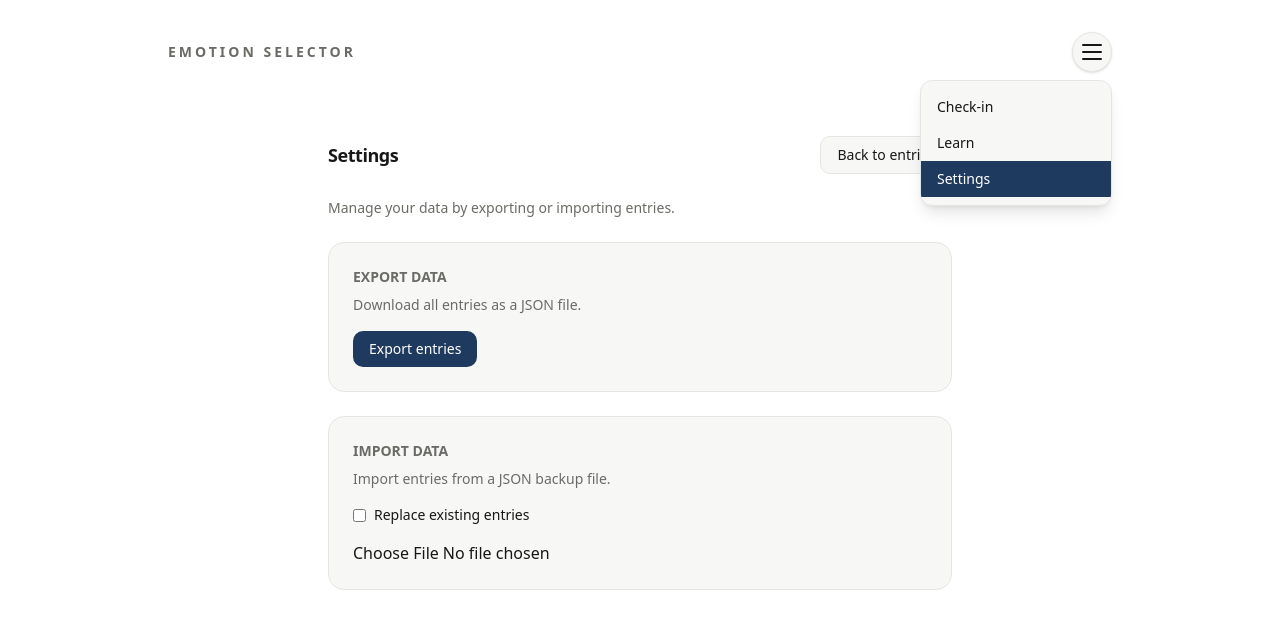
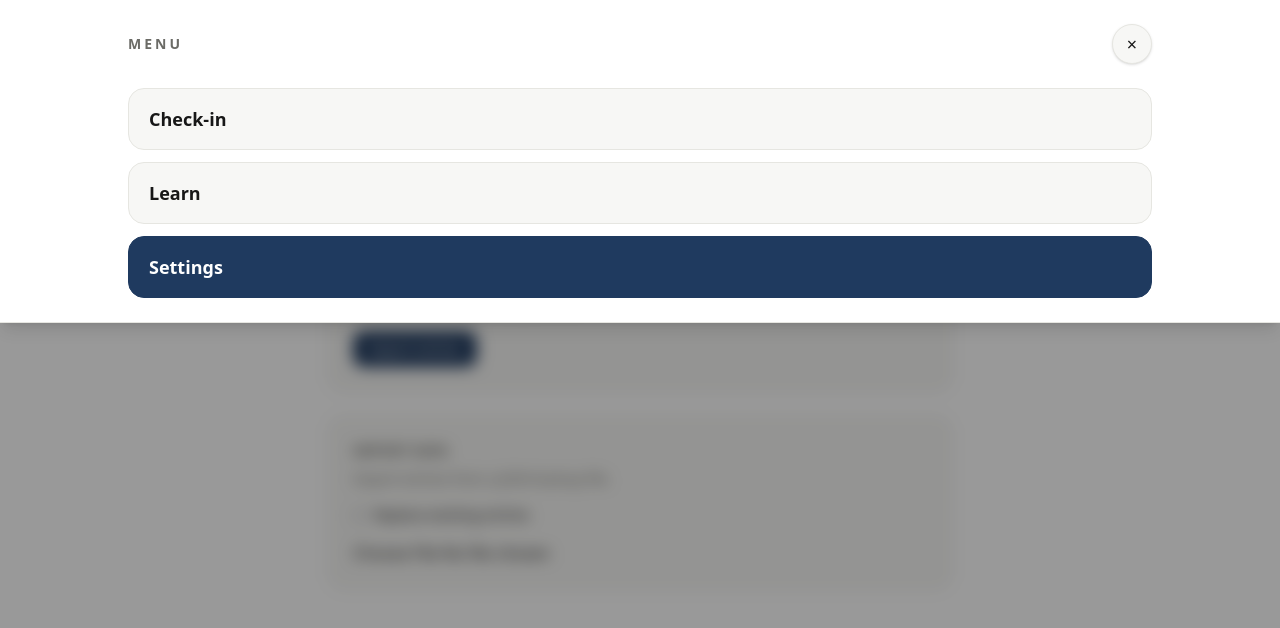
Before and after one commit to and27/emotion-trace, a Next.js app: page /settings in a window 1280 px wide. Both pictures are taken after a click on the button "Menu". Shown: the top 628 px of the page. Built offline with nearby package versions, Linux system fonts and the light colour scheme.

Commit message:
feat: replace header menu with Radix dialog overlay

```diff
--- a/package.json
+++ b/package.json
@@ -10,6 +10,7 @@
     "test": "vitest"
   },
   "dependencies": {
+    "@radix-ui/react-dialog": "^1.1.15",
     "@radix-ui/react-slot": "^1.2.4",
     "dexie": "^4.2.1",
     "next": "16.1.1",
--- a/src/ui/components/HeaderMenu.tsx
+++ b/src/ui/components/HeaderMenu.tsx
@@ -1,6 +1,6 @@
 "use client";
 
-import { useState } from "react";
+import * as Dialog from "@radix-ui/react-dialog";
 import Link from "next/link";
 import { usePathname } from "next/navigation";
 
@@ -12,16 +12,14 @@ const items = [
 
 export function HeaderMenu() {
   const pathname = usePathname();
-  const [open, setOpen] = useState(false);
 
   return (
-    <div className="relative">
+    <Dialog.Root>
+      <Dialog.Trigger asChild>
         <button
           type="button"
           className="flex h-10 w-10 items-center justify-center rounded-full border border-surface-border bg-surface text-foreground shadow-sm"
           aria-label="Open menu"
-        aria-expanded={open}
-        onClick={() => setOpen((prev) => !prev)}
         >
           <span className="sr-only">Menu</span>
           <span className="flex h-4 w-5 flex-col justify-between">
@@ -30,31 +28,48 @@ export function HeaderMenu() {
             <span className="h-0.5 w-full rounded bg-current" />
           </span>
         </button>
+      </Dialog.Trigger>
 
-      {open && (
-        <div className="absolute right-0 z-20 mt-2 w-48 overflow-hidden rounded-xl border border-surface-border bg-surface shadow-lg">
-          <div className="flex flex-col py-2 text-sm">
+      <Dialog.Portal>
+        <Dialog.Overlay className="fixed inset-0 z-50 bg-black/40 backdrop-blur-sm" />
+        <Dialog.Content className="fixed inset-x-0 top-0 z-50 w-full border-b border-surface-border bg-background px-6 py-6 shadow-lg">
+          <div className="mx-auto flex w-full max-w-5xl items-center justify-between">
+            <Dialog.Title className="text-sm font-semibold uppercase tracking-[3px] text-text-muted">
+              Menu
+            </Dialog.Title>
+            <Dialog.Close asChild>
+              <button
+                type="button"
+                className="flex h-10 w-10 items-center justify-center rounded-full border border-surface-border bg-surface text-foreground shadow-sm"
+                aria-label="Close menu"
+              >
+                <span className="text-lg">×</span>
+              </button>
+            </Dialog.Close>
+          </div>
+
+          <nav className="mx-auto mt-6 grid w-full max-w-5xl gap-3 text-base font-semibold">
             {items.map((item) => {
               const isActive = pathname === item.href;
 
               return (
+                <Dialog.Close key={item.href} asChild>
                   <Link
-                  key={item.href}
                     href={item.href}
-                  className={`px-4 py-2 transition ${
+                    className={`rounded-2xl border px-5 py-4 text-lg transition ${
                       isActive
-                      ? "bg-accent text-accent-contrast"
-                      : "text-foreground hover:bg-surface"
+                        ? "border-accent bg-accent text-accent-contrast"
+                        : "border-surface-border bg-surface text-foreground hover:bg-surface/70"
                     }`}
-                  onClick={() => setOpen(false)}
                   >
                     {item.label}
                   </Link>
+                </Dialog.Close>
               );
             })}
-          </div>
-        </div>
-      )}
-    </div>
+          </nav>
+        </Dialog.Content>
+      </Dialog.Portal>
+    </Dialog.Root>
   );
 }
```
Also changed, not shown: 1 other file (tests, documents, lock files or other folders). Lines whose indentation alone changed are shown as unchanged.
